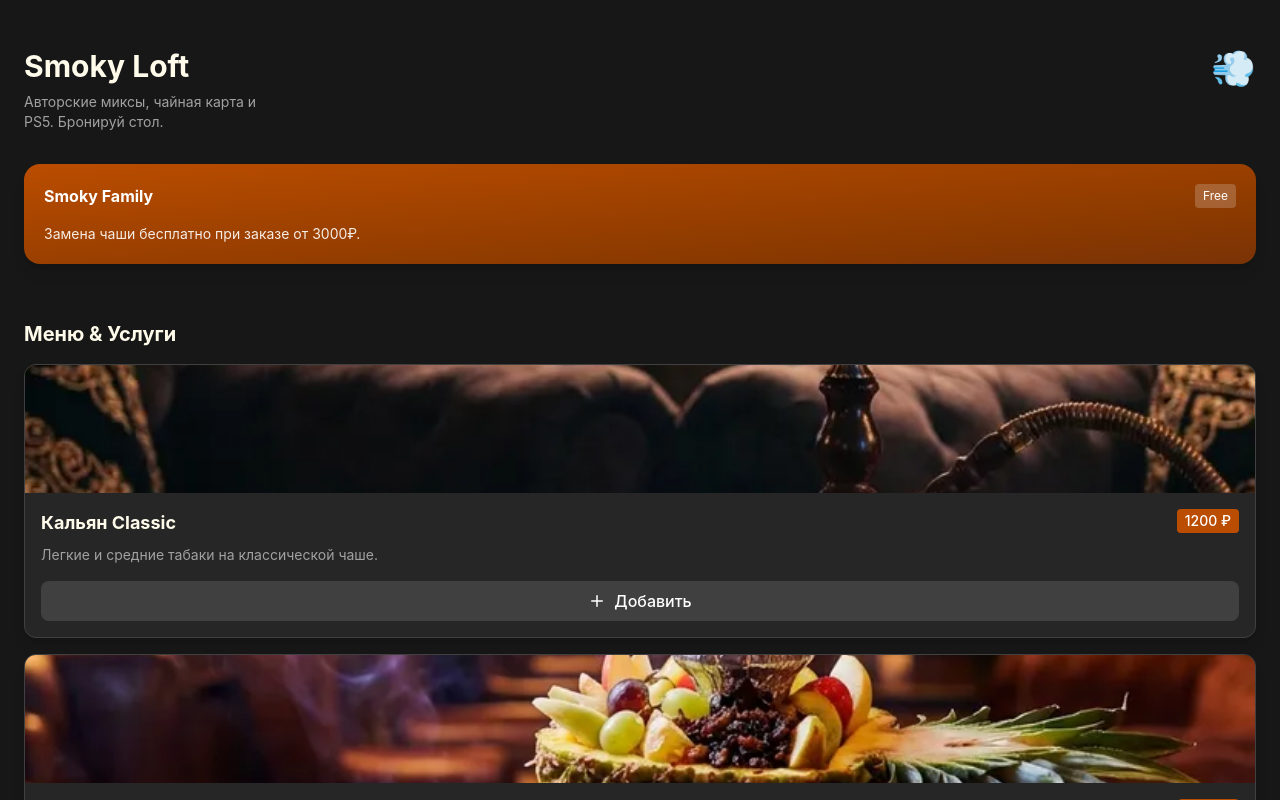
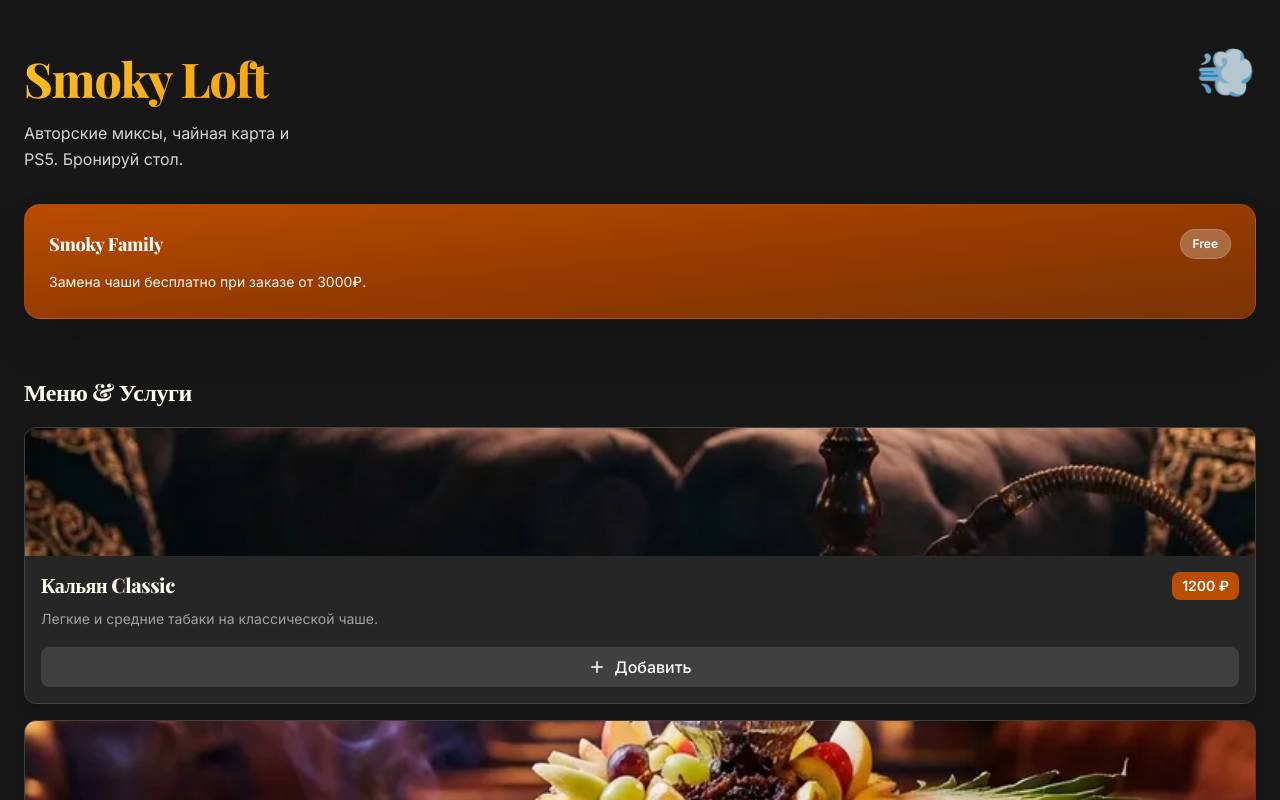
Before and after one commit to slava9999-dev/smoky-loft-mvp, a React (Vite) app: page / in a window 1280 px wide. Shown: the top 800 px of the page. Built offline with nearby package versions, Linux system fonts and the light colour scheme.

Commit message:
feat: enhance typography with custom fonts and improved styling

```diff
--- a/index.html
+++ b/index.html
@@ -4,6 +4,9 @@
     <meta charset="UTF-8" />
     <link rel="icon" type="image/svg+xml" href="/vite.svg" />
     <meta name="viewport" content="width=device-width, initial-scale=1.0" />
+    <link rel="preconnect" href="https://fonts.googleapis.com">
+    <link rel="preconnect" href="https://fonts.gstatic.com" crossorigin>
+    <link href="https://fonts.googleapis.com/css2?family=Inter:wght@400;500;600;700;800&family=Playfair+Display:wght@700;800;900&display=swap" rel="stylesheet">
     <title>Smoky Loft</title>
   </head>
   <body>
--- a/src/App.jsx
+++ b/src/App.jsx
@@ -22,25 +22,31 @@
       <header className="p-6 pt-12">
         <div className="flex justify-between items-start mb-8">
           <div>
-            <h1 className="text-3xl font-bold mb-2">{businessConfig.name}</h1>
-            <p className="text-neutral-400 text-sm max-w-[250px]">{hero.subtitle}</p>
+            <h1 className="text-4xl md:text-5xl font-bold mb-3 text-gradient leading-tight">
+              {businessConfig.name}
+            </h1>
+            <p className="text-neutral-300 text-base max-w-[280px] leading-relaxed">
+              {hero.subtitle}
+            </p>
           </div>
-          <div className="text-4xl">{hero.emoji}</div>
+          <div className="text-5xl animate-pulse">{hero.emoji}</div>
         </div>
 
         {/* Loyalty Card */}
-        <div className={`p-5 rounded-2xl bg-gradient-to-br from-amber-700 to-amber-900 text-white shadow-lg mb-8`}>
-          <div className="flex justify-between items-center mb-4">
-            <h3 className="font-bold">{loyalty.title}</h3>
-            <span className="bg-white/20 px-2 py-1 rounded text-xs backdrop-blur-sm">{loyalty.discount}</span>
+        <div className={`p-6 rounded-2xl bg-gradient-to-br from-amber-700 via-amber-800 to-amber-900 text-white shadow-2xl mb-8 border border-amber-600/30`}>
+          <div className="flex justify-between items-center mb-3">
+            <h3 className="font-bold text-lg tracking-tight">{loyalty.title}</h3>
+            <span className="bg-white/25 px-3 py-1.5 rounded-full text-xs font-semibold backdrop-blur-sm border border-white/20">
+              {loyalty.discount}
+            </span>
           </div>
-          <p className="text-sm opacity-90">{loyalty.description}</p>
+          <p className="text-sm opacity-95 leading-relaxed">{loyalty.description}</p>
         </div>
       </header>
 
       {/* Services Grid */}
       <main className="px-6 pb-6">
-        <h2 className="text-xl font-bold mb-4">Меню & Услуги</h2>
+        <h2 className="text-2xl font-bold mb-5 tracking-tight">Меню & Услуги</h2>
         <div className="grid gap-4">
           {services.map(service => (
             <ServiceCard
--- a/src/components/ServiceCard.jsx
+++ b/src/components/ServiceCard.jsx
@@ -21,12 +21,12 @@
       </div>
       <div className="p-4">
         <div className="flex justify-between items-start mb-2">
-          <h3 className={`font-bold text-lg ${theme.text}`}>{service.title}</h3>
-          <span className={`font-medium ${theme.accent} text-white px-2 py-0.5 rounded text-sm`}>
+          <h3 className={`font-bold text-xl ${theme.text} tracking-tight leading-tight`}>{service.title}</h3>
+          <span className={`font-semibold ${theme.accent} text-white px-2.5 py-1 rounded-lg text-sm whitespace-nowrap ml-2`}>
             {service.price} {businessConfig.currency}
           </span>
         </div>
-        <p className="text-neutral-400 text-sm mb-4 line-clamp-2">
+        <p className="text-neutral-400 text-sm mb-4 line-clamp-2 leading-relaxed">
           {service.description}
         </p>
         <button
--- a/src/index.css
+++ b/src/index.css
@@ -1,7 +1,9 @@
 @import "tailwindcss";
 
 :root {
-  font-family: Inter, system-ui, Avenir, Helvetica, Arial, sans-serif;
+  font-family: 'Inter', system-ui, -apple-system, sans-serif;
+  -webkit-font-smoothing: antialiased;
+  -moz-osx-font-smoothing: grayscale;
 }
 
 body {
@@ -11,3 +13,16 @@
   background-color: #171717; /* neutral-900 */
   color: #fffbeb; /* amber-50 */
 }
+
+h1, h2, h3 {
+  font-family: 'Playfair Display', serif;
+  font-weight: 800;
+  letter-spacing: -0.02em;
+}
+
+.text-gradient {
+  background: linear-gradient(135deg, #fbbf24 0%, #f59e0b 100%);
+  -webkit-background-clip: text;
+  -webkit-text-fill-color: transparent;
+  background-clip: text;
+}
```
